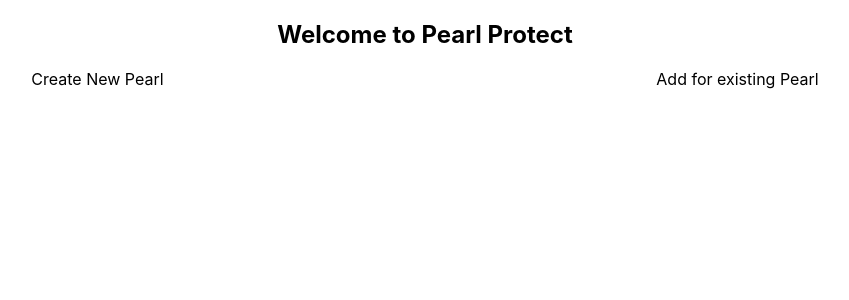
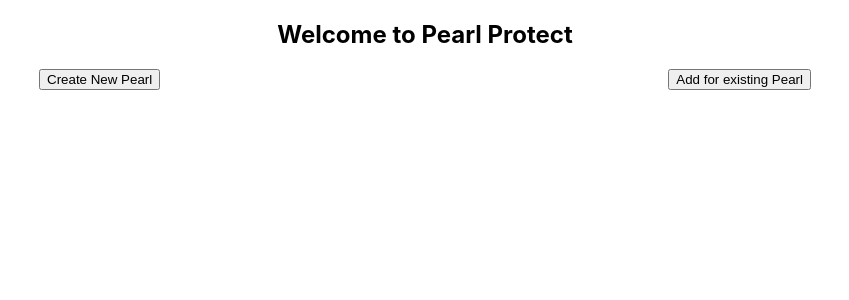
Before and after one commit to mgwismer/protectnetwork, a React (Create React App) app: page / in a window 1280 px wide. Shown: the top 300 px of the page, without its empty margins (215-1064 px from the left). Built offline with nearby package versions, Linux system fonts and the light colour scheme.

Commit message:
added basic routes

```diff
--- a/src/components/front-page/front-page.tsx
+++ b/src/components/front-page/front-page.tsx
@@ -1,5 +1,6 @@
 import React, { useCallback } from 'react';
 import './front-page.scss';
+import { NavLink } from 'react-router-dom';
 
 export const FrontPage: React.FC = () => {
     const handleCreateNewPearl = useCallback(() => {
@@ -14,8 +15,18 @@ export const FrontPage: React.FC = () => {
         <div>
             <h2> Welcome to Pearl Protect </h2>
             <div className='frontpage-buttons'>
-                <div className='frontpage-buttons__create' onClick={handleCreateNewPearl}> Create New Pearl </div>
-                <div className='frontpage-buttons__add' onClick={handleAddForExistingPearl}> Add for existing Pearl </div>
+            <button className='frontpage-buttons__create'>
+                <NavLink to={'/NewPearl'} style={{color: 'black', textDecoration: 'none', border: '0px'}}>
+                    <div>Create New Pearl</div>
+                </NavLink>
+            </button>
+            <button className='frontpage-buttons__add'>
+                <NavLink to={'/ExistingPearl'} style={{color: 'black', textDecoration: 'none', border: '0px'}}>
+                   Add for existing Pearl
+                </NavLink>
+            </button>
+                {/* <div className='frontpage-buttons__create' onClick={handleCreateNewPearl}> Create New Pearl </div>
+                <div className='frontpage-buttons__add' onClick={handleAddForExistingPearl}> Add for existing Pearl </div> */}
             </div>
         </div>
     )
```
